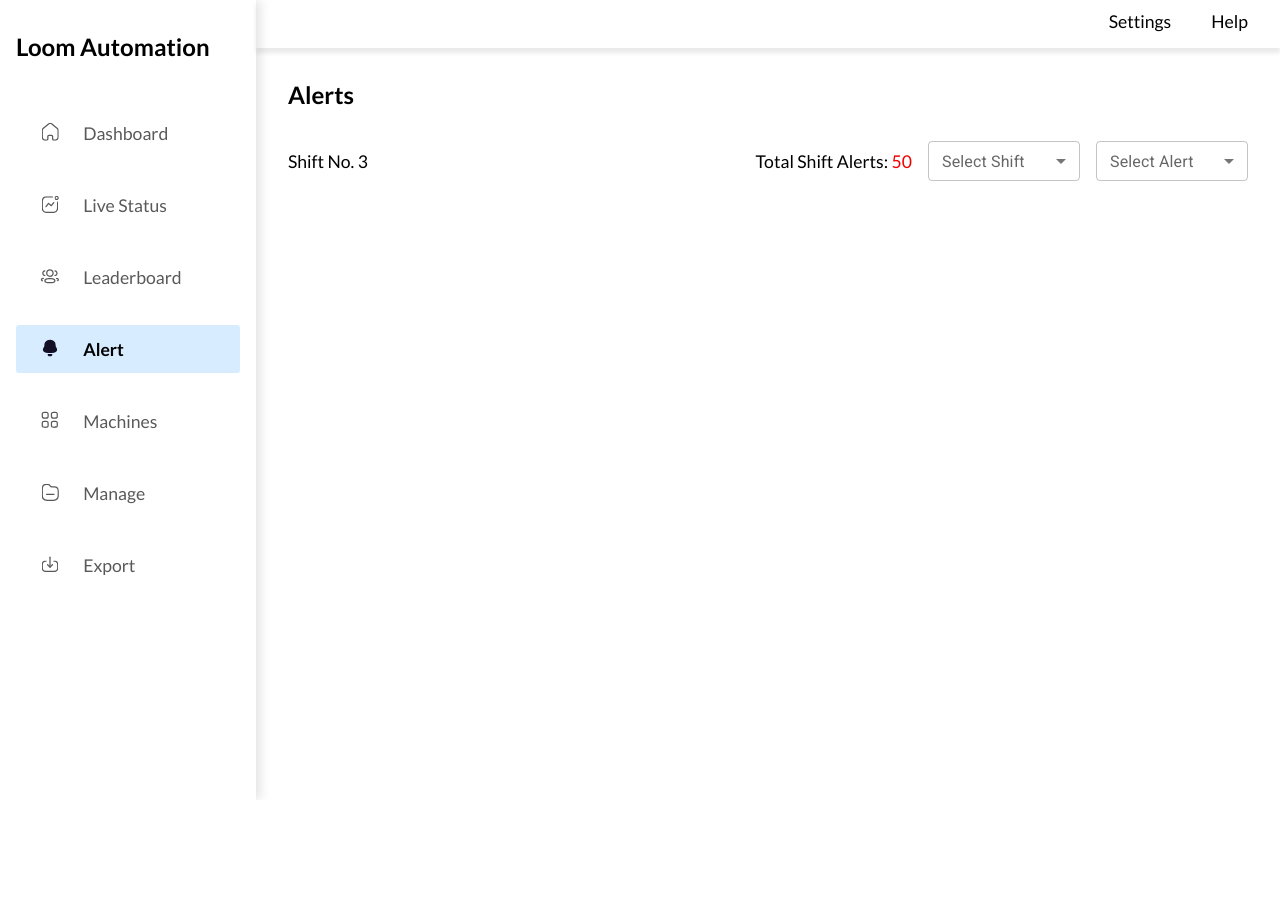
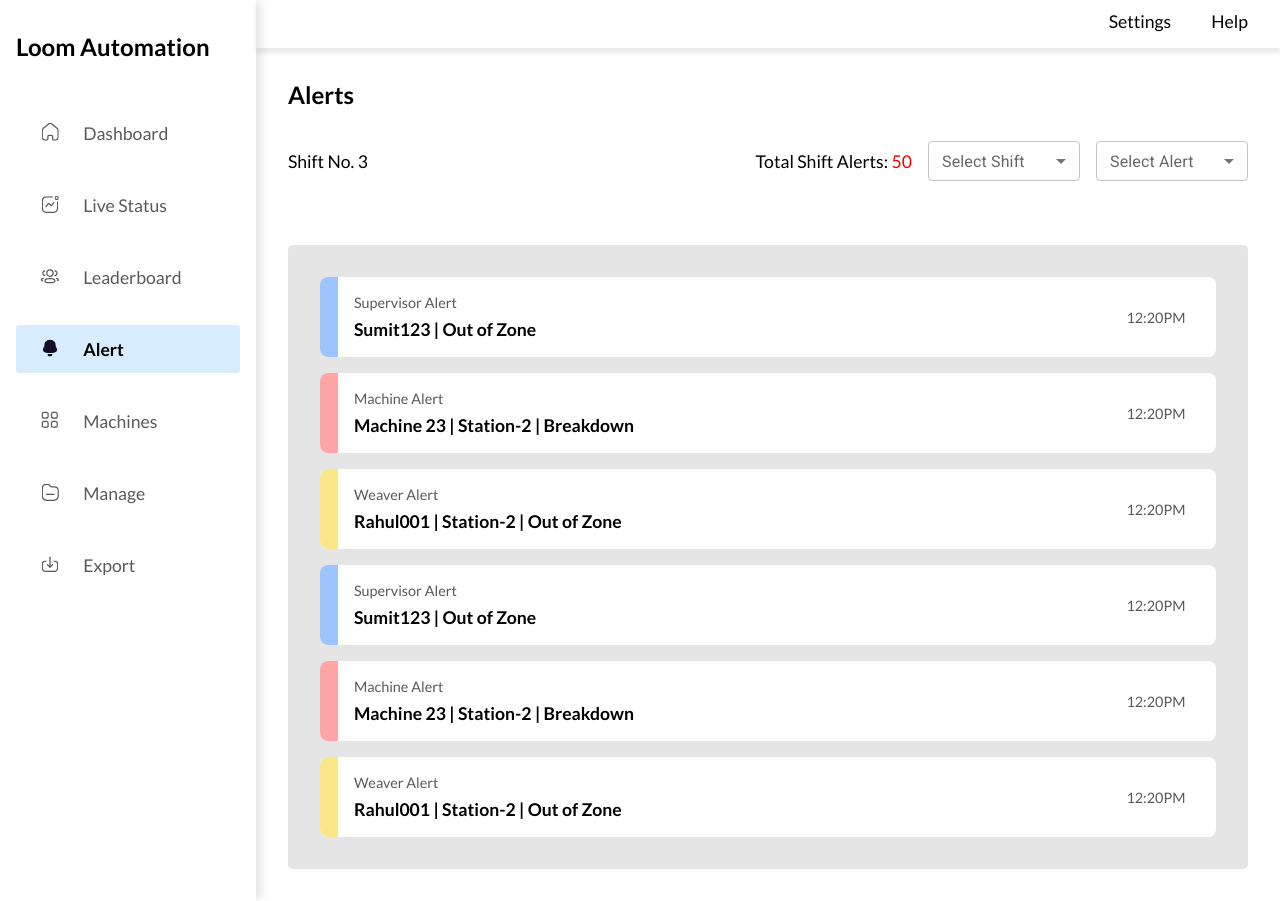
Before and after one commit to tars003/loom-dash, a React (Create React App) app: page /alert in a window 1280 px wide. Before the commit the page ends 800 px from the top, so only its background shows below. Built offline with nearby package versions, Linux system fonts and the light colour scheme.

Commit message:
Added Table in notification

```diff
--- a/src/Components/Alert/Alert.js
+++ b/src/Components/Alert/Alert.js
@@ -1,6 +1,7 @@
 import React from "react";
 import LeftNavBar from "../Navigation/SideNav/SideNav";
 import TopNavBar from "../Navigation/TopNav/TopNav";
+import Table from "./Table";
 import Box from "@mui/material/Box";
 import InputLabel from "@mui/material/InputLabel";
 import MenuItem from "@mui/material/MenuItem";
@@ -69,6 +70,7 @@ export default function Alert() {
             </div>
           </HeadingDiv>
         </MainSection>
+        <Table />
       </SectionRight>
     </>
   );
--- /dev/null
+++ b/src/Components/Alert/Data.js
@@ -0,0 +1,38 @@
+export const data = [
+  {
+    alertType: "supervisor",
+    alertStatus: "warning",
+    message: "Sumit123 | Out of Zone",
+    time: "12:20PM",
+  },
+  {
+    alertType: "machine",
+    alertStatus: "warning",
+    message: "Machine 23 | Station-2 | Breakdown",
+    time: "12:20PM",
+  },
+  {
+    alertType: "weaver",
+    alertStatus: "warning",
+    message: "Rahul001 | Station-2 | Out of Zone ",
+    time: "12:20PM",
+  },
+  {
+    alertType: "supervisor",
+    alertStatus: "warning",
+    message: "Sumit123 | Out of Zone",
+    time: "12:20PM",
+  },
+  {
+    alertType: "machine",
+    alertStatus: "warning",
+    message: "Machine 23 | Station-2 | Breakdown",
+    time: "12:20PM",
+  },
+  {
+    alertType: "weaver",
+    alertStatus: "warning",
+    message: "Rahul001 | Station-2 | Out of Zone ",
+    time: "12:20PM",
+  },
+];
--- /dev/null
+++ b/src/Components/Alert/Table.js
@@ -0,0 +1,91 @@
+import React from "react";
+import styled from "styled-components";
+import { SubHeadingText } from "../../Styles/styles";
+import { data } from "./Data";
+
+export default function Table() {
+  return (
+    <NotificationContainer>
+      {data.map((notification, index) => {
+        let color;
+        if (notification.alertType === "supervisor") {
+          color = "--supervisor-alert";
+        } else if (notification.alertType === "machine") {
+          color = "--machine-alert";
+        } else {
+          color = "--weaver-alert";
+        }
+        if (notification.alertStatus === "success") {
+          color = "--green";
+        }
+        return (
+          <NotificationCard>
+            <ColoredDiv color={color}></ColoredDiv>
+            <div className="data-div">
+              <p>{notification.alertType} Alert</p>
+              <SubHeadingText>{notification.message}</SubHeadingText>
+            </div>
+            <TimeDiv>
+              <SubHeadingText>{notification.time}</SubHeadingText>
+            </TimeDiv>
+          </NotificationCard>
+        );
+      })}
+    </NotificationContainer>
+  );
+}
+
+const NotificationContainer = styled.section`
+  background: #e5e5e5;
+  padding: 2rem;
+  margin: 2rem;
+  border-radius: 0.3rem;
+  display: flex;
+  flex-direction: column;
+  gap: 1rem;
+`;
+
+const NotificationCard = styled.div`
+  background: #ffffff;
+  height: 5rem;
+  border-radius: 0.5rem;
+  display: flex;
+
+  > div {
+    height: 100%;
+  }
+
+  .data-div {
+    width: 88%;
+    display: flex;
+    flex-direction: column;
+    justify-content: center;
+    gap: 0.5rem;
+    padding: 0 1rem;
+    p:first-child {
+      text-transform: capitalize;
+      color: #595959;
+      font-size: 0.9rem;
+    }
+    p:nth-child(2) {
+      font-weight: 600;
+    }
+  }
+`;
+
+const ColoredDiv = styled.div`
+  width: 2%;
+  height: 100%;
+  background: var(${(props) => props.color});
+  border-radius: 0.5rem 0 0 0.5rem;
+`;
+
+const TimeDiv = styled.div`
+  width: 10%;
+  display: flex;
+  align-items: center;
+  p {
+    color: #595959;
+    font-size: 0.9rem;
+  }
+`;
```
